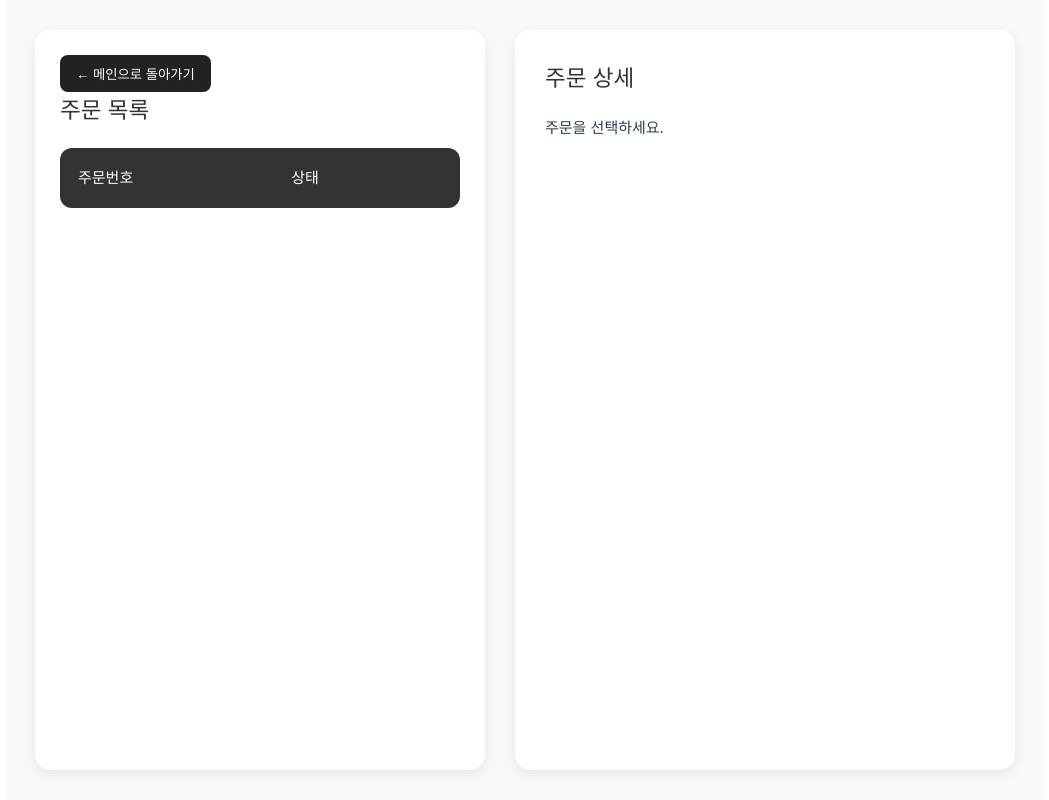
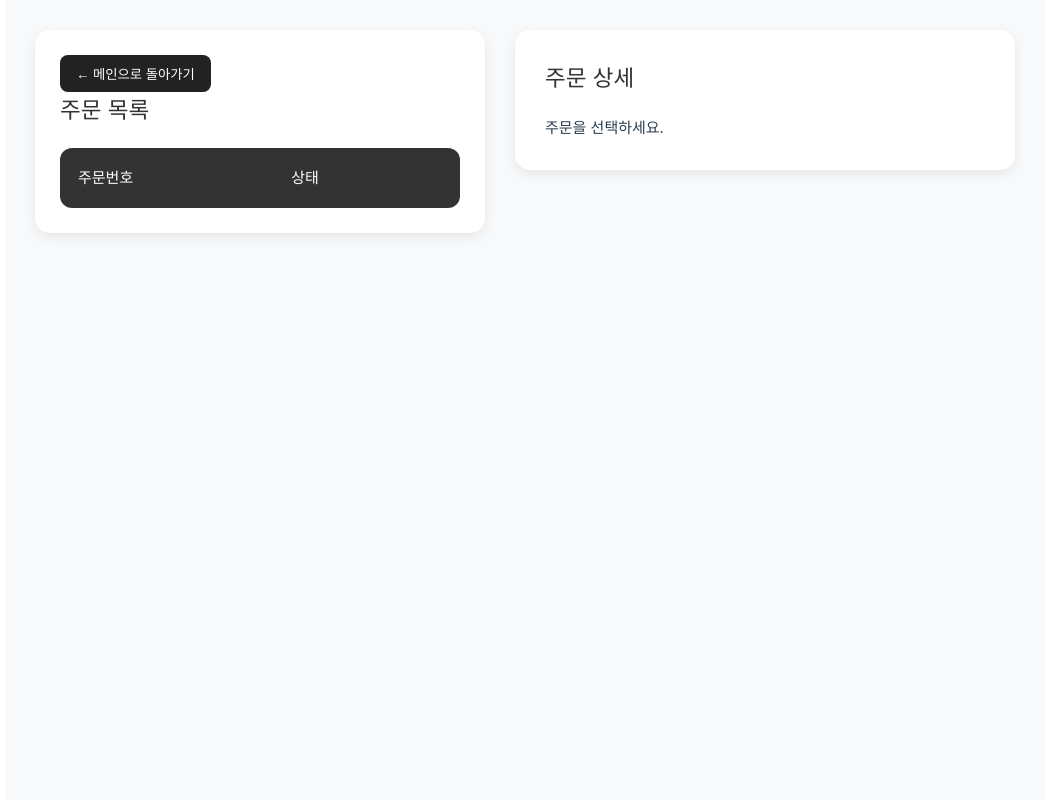
Before and after one commit to JsOoOng/baskinrobbins31, a Vue app in the folder kiosk-frontend/: page /branch/order in a window 1280 px wide. Shown: the whole page, without its empty margins (27-1076 px from the left). Built offline with nearby package versions, Linux system fonts and the light colour scheme.

Commit message:
css 수정

```diff
--- a/kiosk-frontend/src/views/branch/OrderView.vue
+++ b/kiosk-frontend/src/views/branch/OrderView.vue
@@ -285,6 +285,8 @@ const getStatusText = (status) => {
 </div>
 
 </template>
+
+
 <style scoped>
 
 .order-number{
@@ -325,14 +327,20 @@ td:first-child{
 
     box-sizing:border-box;
 
+    align-items:flex-start;
+
 }
-
 
 .left{
 
     flex:0 0 45%;
 
     min-width:450px;
+
+    max-height:calc(100vh - 60px);
+
+    overflow-y:auto;
+
 
     background:white;
 
@@ -344,13 +352,16 @@ td:first-child{
 
 }
 
-
-
 .right{
 
     flex:1;
 
     min-width:500px;
+
+    max-height:calc(100vh - 60px);
+
+    overflow-y:auto;
+
 
     background:white;
 
@@ -361,7 +372,6 @@ td:first-child{
     box-shadow:0 4px 12px rgba(0,0,0,0.08);
 
 }
-
 
 
 
```
